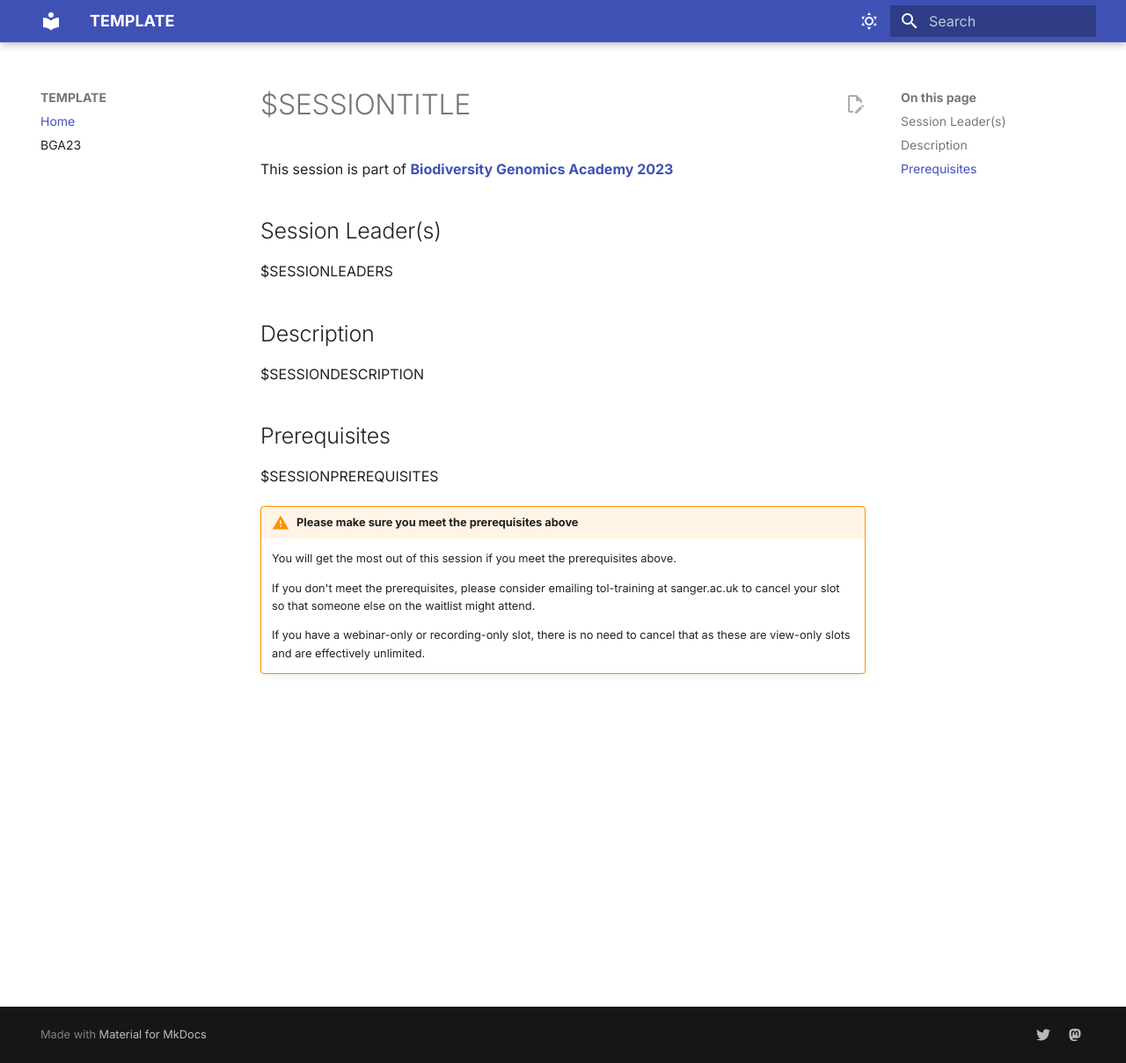
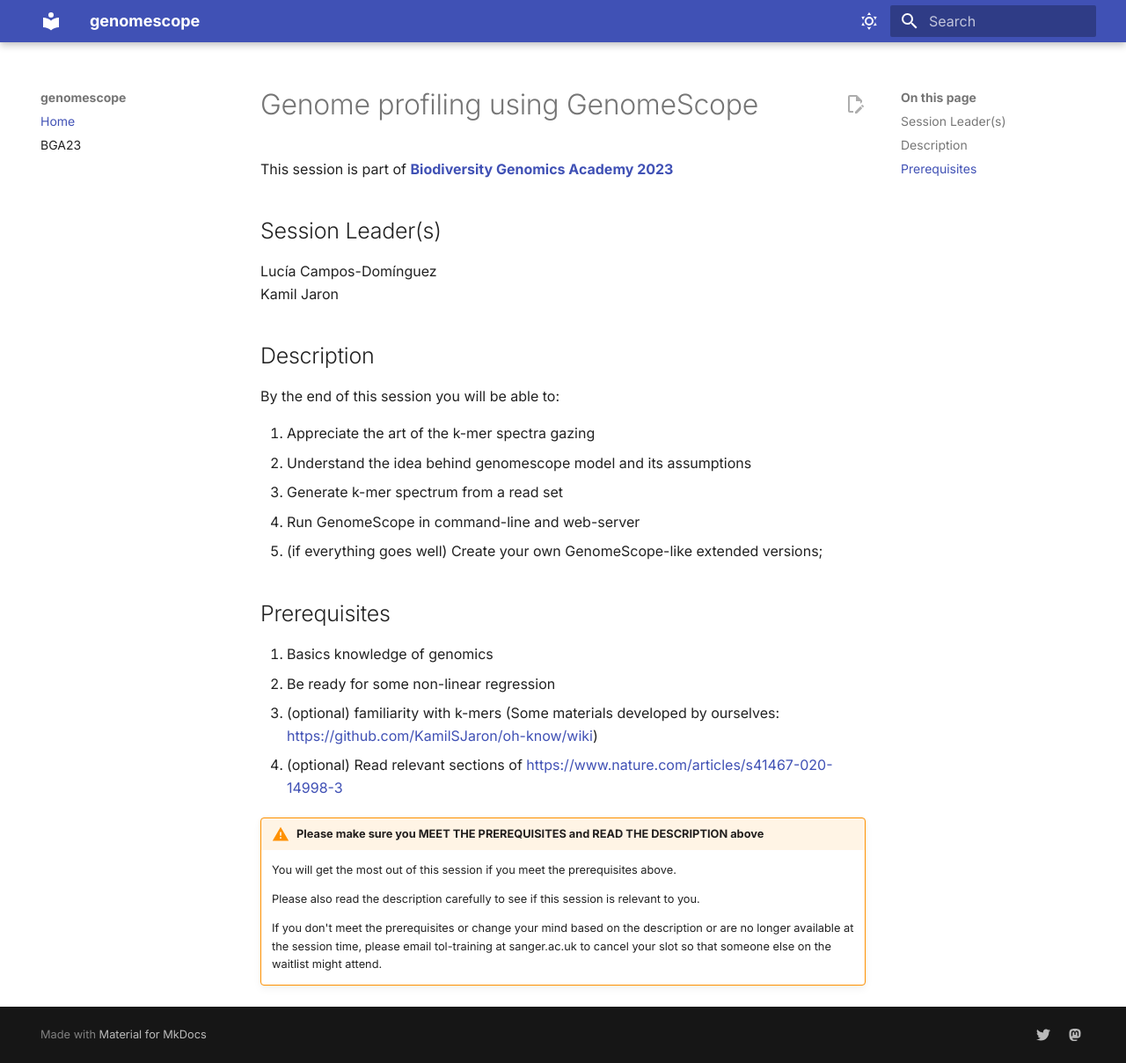
Before and after one commit to BGAcademy23/genomescope, an MkDocs documentation site: the page built from docs/README.md, in a window 1280 px wide and 1208 px high. Shown: the whole window at 88% size. Built offline with MkDocs 1.6.1 and Material for MkDocs 9.7.7, drawn with Linux system fonts in a browser that asks for light colours.

Commit message:
update from form

```diff
--- a/docs/README.md
+++ b/docs/README.md
@@ -1,23 +1,33 @@
-# $SESSIONTITLE
+# Genome profiling using GenomeScope
 
 This session is part of [**Biodiversity Genomics Academy 2023**](https://BGA23.org)
 
 ## Session Leader(s)
 
-$SESSIONLEADERS
+Lucía Campos-Domínguez
+Kamil Jaron
 
 ## Description
 
-$SESSIONDESCRIPTION
+By the end of this session you will be able to:
+
+1. Appreciate the art of the k-mer spectra gazing
+2. Understand the idea behind genomescope model and its assumptions
+3. Generate k-mer spectrum from a read set
+4. Run GenomeScope in command-line and web-server
+5. (if everything goes well) Create your own GenomeScope-like extended versions;
 
 ## Prerequisites
 
-$SESSIONPREREQUISITES
+1. Basics knowledge of genomics
+2. Be ready for some non-linear regression
+3. (optional) familiarity with k-mers (Some materials developed by ourselves: <https://github.com/KamilSJaron/oh-know/wiki>)
+4. (optional) Read relevant sections of <https://www.nature.com/articles/s41467-020-14998-3>
 
-!!! warning "Please make sure you meet the prerequisites above"
+!!! warning "Please make sure you MEET THE PREREQUISITES and READ THE DESCRIPTION above"
 
     You will get the most out of this session if you meet the prerequisites above.
 
-    If you don't meet the prerequisites, please consider emailing tol-training at sanger.ac.uk to cancel your slot so that someone else on the waitlist might attend.
+    Please also read the description carefully to see if this session is relevant to you.
 
-    If you have a webinar-only or recording-only slot, there is no need to cancel that as these are view-only slots and are effectively unlimited.
+    If you don't meet the prerequisites or change your mind based on the description or are no longer available at the session time, please email tol-training at sanger.ac.uk to cancel your slot so that someone else on the waitlist might attend.
--- a/mkdocs.yml
+++ b/mkdocs.yml
@@ -1,5 +1,5 @@
-site_name: TEMPLATE
-edit_uri: https://github.com/bgacademy23/TEMPLATE/blob/main/docs
+site_name: genomescope
+edit_uri: https://github.com/bgacademy23/genomescope/blob/main/docs
 
 nav:
     - Home: README.md
```
Also changed, not shown: README.md (+17 -7 lines).
